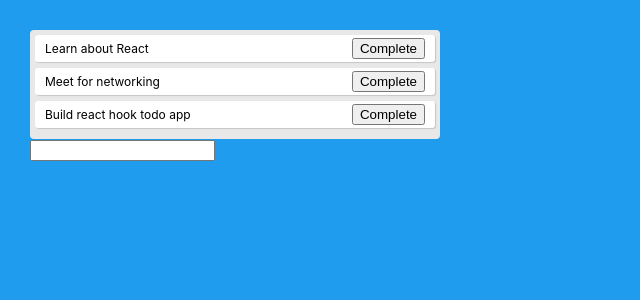
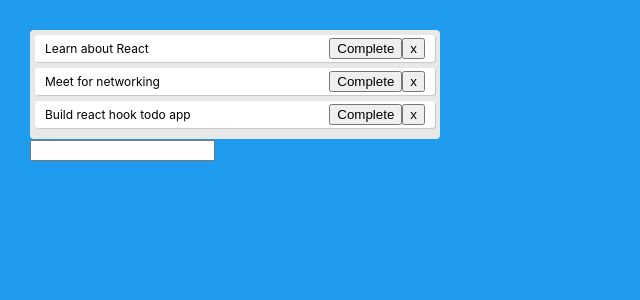
Before and after one commit to marcusp619/react-hooks-todo-app, a React (Create React App) app: page / in a window 1280 px wide. Shown: the top 300 px of the page, without its empty margins (0-640 px from the left). Built offline with nearby package versions, Linux system fonts and the light colour scheme.

Commit message:
Add remove fn

```diff
--- a/src/App.js
+++ b/src/App.js
@@ -38,6 +38,12 @@ const App = () => {
     setTodos(newTodos);
   }
 
+  const removeTodo = index => {
+    const newTodos = [...todos];
+    newTodos.splice(index, 1);
+    setTodos(newTodos);
+  }
+
   return (
     <div className="app">
       <div className="todo-list">
@@ -47,6 +53,7 @@ const App = () => {
             index={index}
             todo={todo}
             completeTodo={completeTodo}
+            removeTodo={removeTodo}
           />
         ))}
       </div>
--- a/src/Todo.js
+++ b/src/Todo.js
@@ -1,6 +1,6 @@
 import React from 'react';
 
-const Todo = ({ todo, index, completeTodo }) => {
+const Todo = ({ todo, index, completeTodo, removeTodo }) => {
   return (
     <div
       className="todo"
@@ -9,6 +9,7 @@ const Todo = ({ todo, index, completeTodo }) => {
       {todo.text}
       <div>
         <button onClick={() => completeTodo(index)}>Complete</button>
+        <button onClick={() => removeTodo(index)}>x</button>
       </div>
     </div>
   )
```
